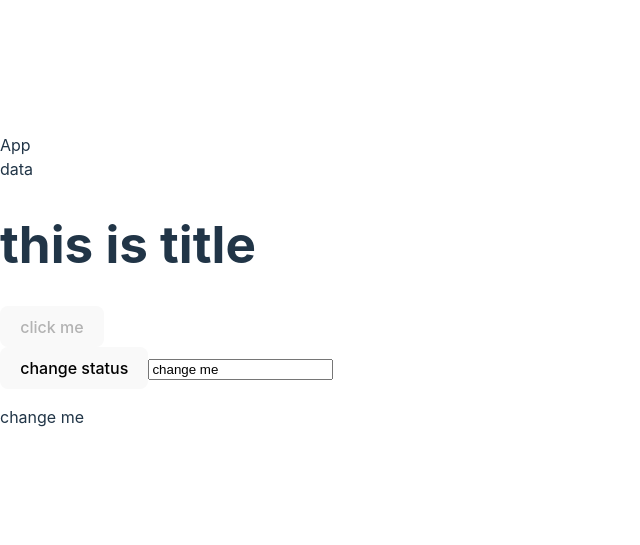
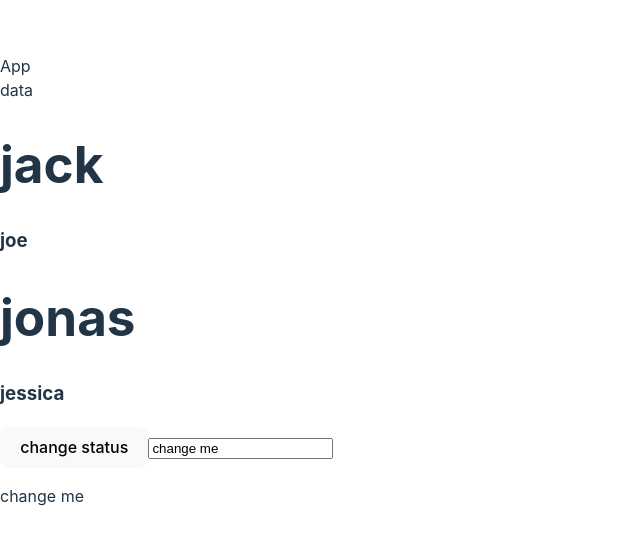
Before and after one commit to JakariaJishan/Playing-with-Typescript, a React (Vite) app: page / in a window 1280 px wide. Shown: the part 111-656 px from the top of the page, without its empty margins (0-640 px from the left). Built offline with nearby package versions, Linux system fonts and the light colour scheme.

Commit message:
Pass array of obj type

```diff
--- a/src/components/Posts/PostCard.tsx
+++ b/src/components/Posts/PostCard.tsx
@@ -1,13 +1,21 @@
-interface IButtonProps {
-  title: string;
-  disabled: boolean;
-}
+type cardProps = {
+  names: {
+    first: string;
+    last: string;
+  }[];
+};
 
-const PostCard = ({ title, disabled }: IButtonProps) => {
+const PostCard = ({ names }: cardProps) => {
   return (
     <div>
-      <h1>{title}</h1>
-      <button disabled={disabled}>click me</button>
+      {names.map((name) => {
+        return (
+          <div key={name.first}>
+            <h1>{name.first}</h1>
+            <h3>{name.last}</h3>
+          </div>
+        );
+      })}
     </div>
   );
 };
--- a/src/components/Posts/PostList.tsx
+++ b/src/components/Posts/PostList.tsx
@@ -9,10 +9,21 @@ const PostList = () => {
   const handleChange = (e: React.ChangeEvent<HTMLInputElement>) => {
     setInputVal(e.target.value);
   };
+
+  const names = [
+    {
+      first: "jack",
+      last: "joe",
+    },
+    {
+      first: "jonas",
+      last: "jessica",
+    },
+  ];
   return (
     <div>
       data
-      <PostCard title="this is title" disabled={true} />
+      <PostCard names={names} />
       <button onClick={() => setValue("failure")}>change status</button>
       <input value={inputVal} onChange={handleChange} />
       <p>{inputVal}</p>
```
